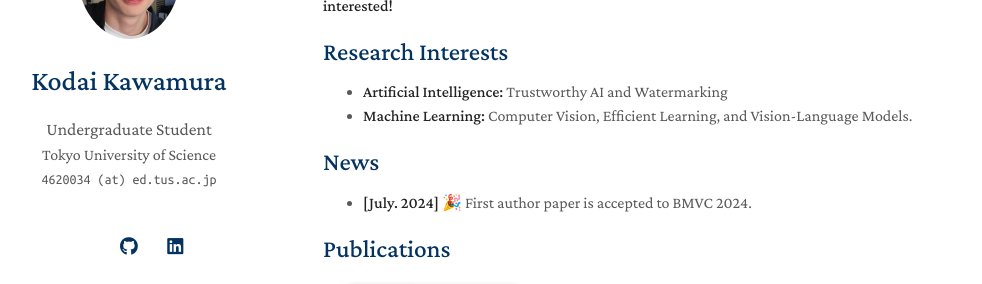
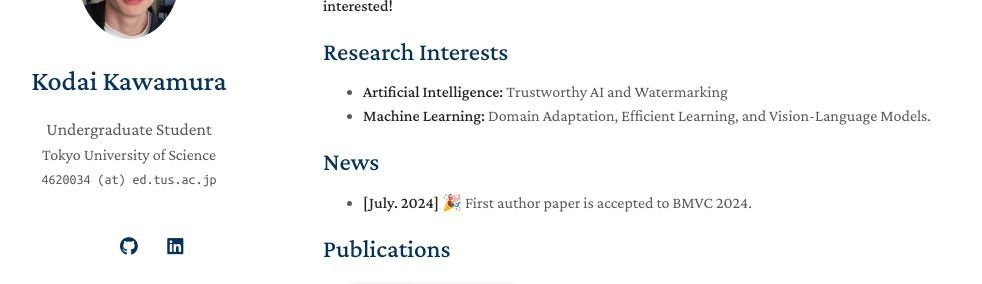
Before and after one commit to kodaikawamura/kodaikawamura, a Jekyll site: the page built from index.md, in a window 1280 px wide and 937 px high. Shown: the part 183-467 px from the top of the window, without its empty margins (147-1129 px from the left). Built offline with Jekyll 4.4.1, drawn with Linux system fonts in a browser that asks for light colours; a style sheet for code colours, icons or effects is not loaded; our own code applies the rules of GitHub Pages for plain Markdown files.

Commit message:
Update index.md

```diff
--- a/index.md
+++ b/index.md
@@ -11,7 +11,7 @@ I am an undergraduate student at Tokyo University of Science in Japan, graduatin
 ## Research Interests
 
 - **Artificial Intelligence:** Trustworthy AI and Watermarking
-- **Machine Learning:** Computer Vision, Efficient Learning, and Vision-Language Models.
+- **Machine Learning:** Domain Adaptation, Efficient Learning, and Vision-Language Models.
 
 
 ## News
```
